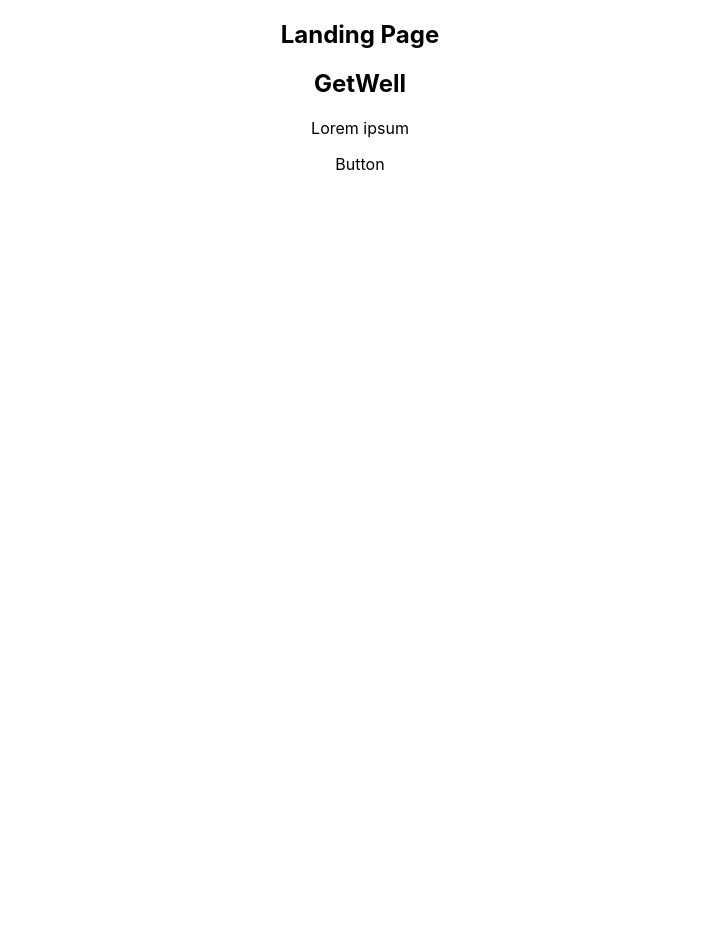
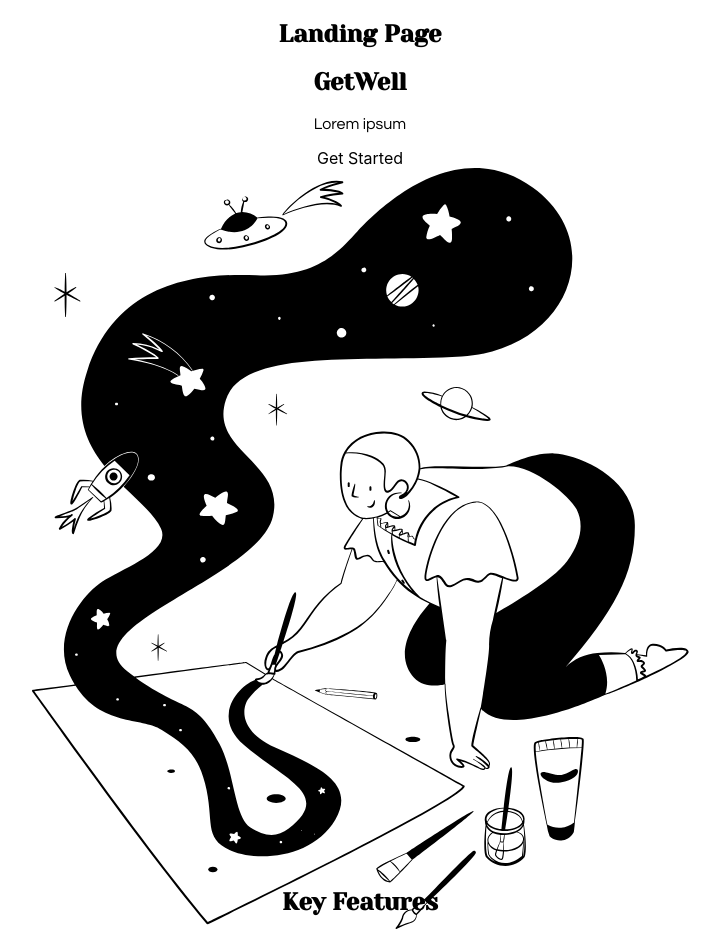
Before and after one commit to info442-spr22/g-team, a React (Create React App) app: page / in a window 1280 px wide. Shown: the top 937 px of the page, without its empty margins (280-1000 px from the left). Before the commit the page ends 800 px from the top, so only its background shows below. Built offline with nearby package versions, Linux system fonts and the light colour scheme.

Commit message:
End peer coding 4/29

```diff
--- a/src/page/Landing/Landing.jsx
+++ b/src/page/Landing/Landing.jsx
@@ -1,5 +1,6 @@
 import React from 'react';
 import styles from './Landing.module.css';
+import landing_splash from '../../resources/images/landing_splash.svg';
 
 function Landing() {
   return(
@@ -9,15 +10,21 @@ function Landing() {
         <div className={styles.intro_txt}>
           <h1>GetWell</h1>
           <p>Lorem ipsum</p>
-          <div>Button</div>
+          <div>Get Started</div>
         </div>
         <div className={styles.intro_pic}>
-
+          <img src={landing_splash} alt={"Person painting with space"} />
         </div>
       </section>
-      <section className={styles.key_feat}></section>
-      <section className={styles.our_team}></section>
-      <section className={styles.insp}></section>
+      <section className={styles.key_feat}>
+        <h2>Key Features</h2>
+      </section>
+      <section className={styles.our_team}>
+        <h2>Our Team</h2>
+      </section>
+      <section className={styles.insp}>
+        <h3>Inspiration</h3>
+      </section>
     </div>
   );
 }
--- a/src/page/Landing/Landing.module.css
+++ b/src/page/Landing/Landing.module.css
@@ -0,0 +1,3 @@
+.intro {
+  height: 100vh;
+}
--- a/src/theme/colors.css
+++ b/src/theme/colors.css
@@ -1,9 +1,16 @@
 :root {
-  --page-background: #FFFFFF;
-  --color-one: #FEB930;
-  --color-two: #CEE1CE;
+  --page-background: #F9FAFA;
+  --color-one: #FEB930; /* orange-yellow */
+  --color-two: #FFE2A4;
+  --color-three: #1E2F4D; /* dark-blue */
 
   --landing-section-one-color: var(--page-background);
+
   --landing-section-two-color: var(--color-one);
-  --button-color: var(--color-one)
+  --button-color: var(--color-one);
+
+  --button-color-variant: var(--page-background);
+
+  --color-head: var(--color-three);
+  --nav-text: var(--color-three);
 }
--- a/src/theme/fonts.css
+++ b/src/theme/fonts.css
@@ -1,8 +1,12 @@
-@import url('https://fonts.googleapis.com/css2?family=Nunito:ital,wght@0,400;0,700;1,400;1,700&family=Yeseva+One&display=swap');
+@import url('https://fonts.googleapis.com/css2?family=Questrial&family=Nunito:ital,wght@0,400;0,700;1,400;1,700&family=Yeseva+One&display=swap');
 
 :root {
 }
 
-h1 {
-  --header-font: 'Yeseva One', cursive;
+h1, h2, h3 {
+  font-family: 'Yeseva One', serif
 }
+
+p, li, button, a {
+  font-family: 'Questrial', sans-serif
+}
```
Also changed, not shown: src/resources/images/landing_splash.svg (added).
